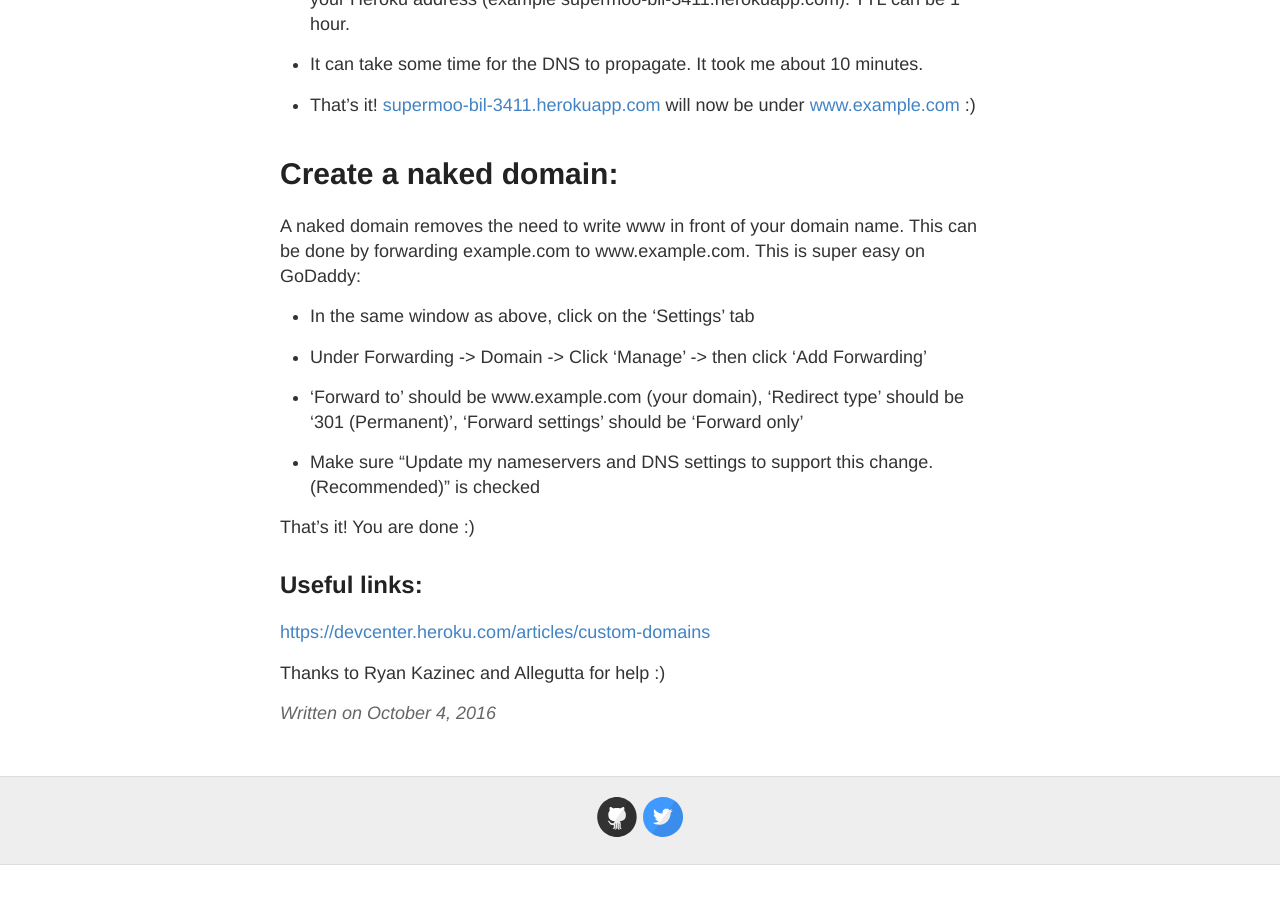
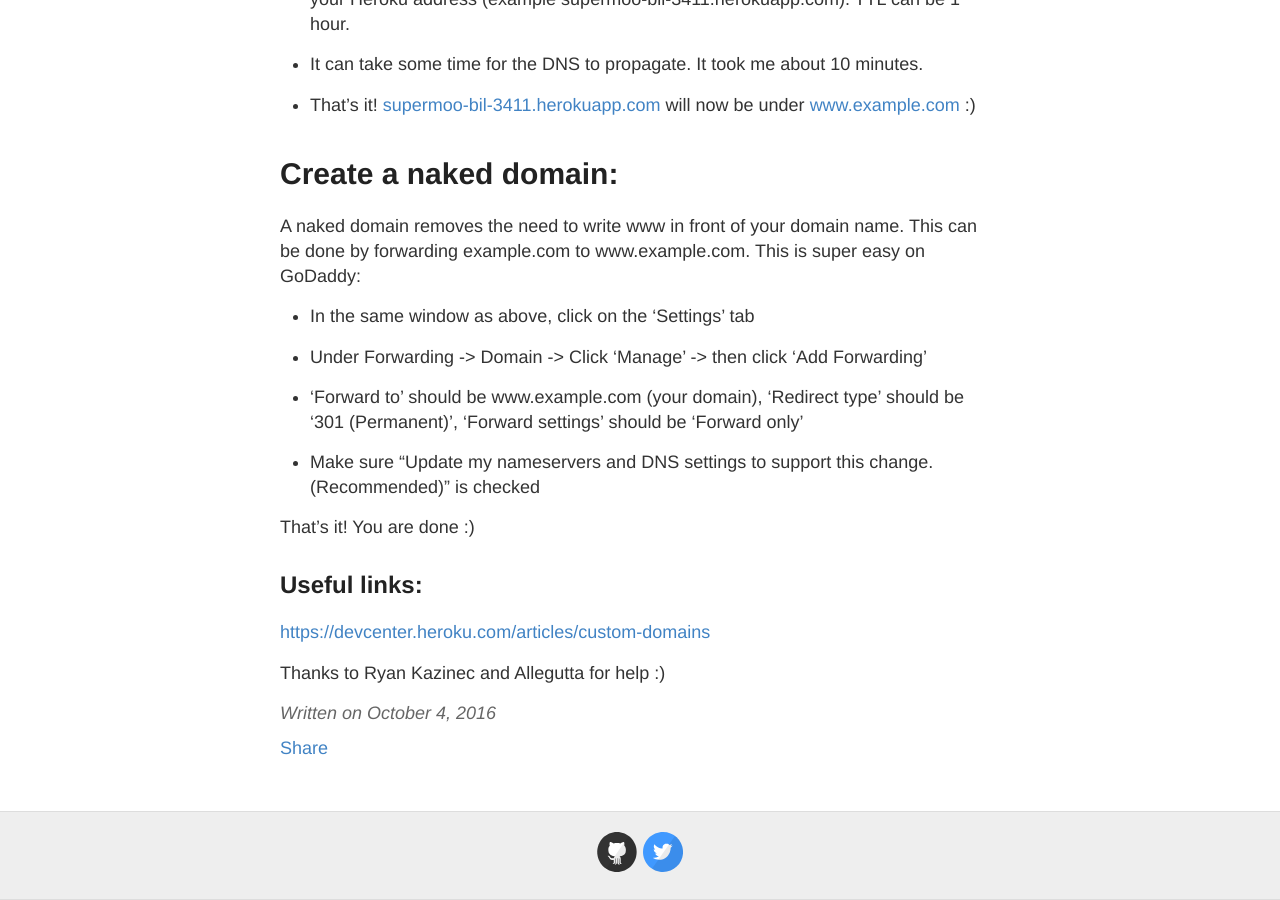
Before and after one commit to trungkien1503/blog, a Jekyll site: the page built from _posts/2016-10-4-setup-heroku-with-godaddy.md, in a window 1280 px wide and 900 px high, scrolled down 876 px. Built offline with Jekyll 4.4.1, drawn with Linux system fonts in a browser that asks for light colours; comment, search, counter and statistics services are not loaded; before the commit the page ends 1741 px from its top, so only the background shows below that.

Commit message:
Try to use comment and share of facebook

```diff
--- a/_layouts/post.html
+++ b/_layouts/post.html
@@ -15,4 +15,5 @@ layout: default
 
   {% include disqus.html %}
 </article>
-<div class="fb-comments" data-href="https://developers.facebook.com/docs/plugins/comments#configurator" data-numposts="5"></div>
+<div class="fb-share-button" data-layout="button_count" data-size="large" data-mobile-iframe="true"><a class="fb-xfbml-parse-ignore" target="_blank" href="https://www.facebook.com/sharer/sharer.php?u&amp;src=sdkpreparse">Share</a></div>
+<div class="fb-comments" data-numposts="5"></div>
```
